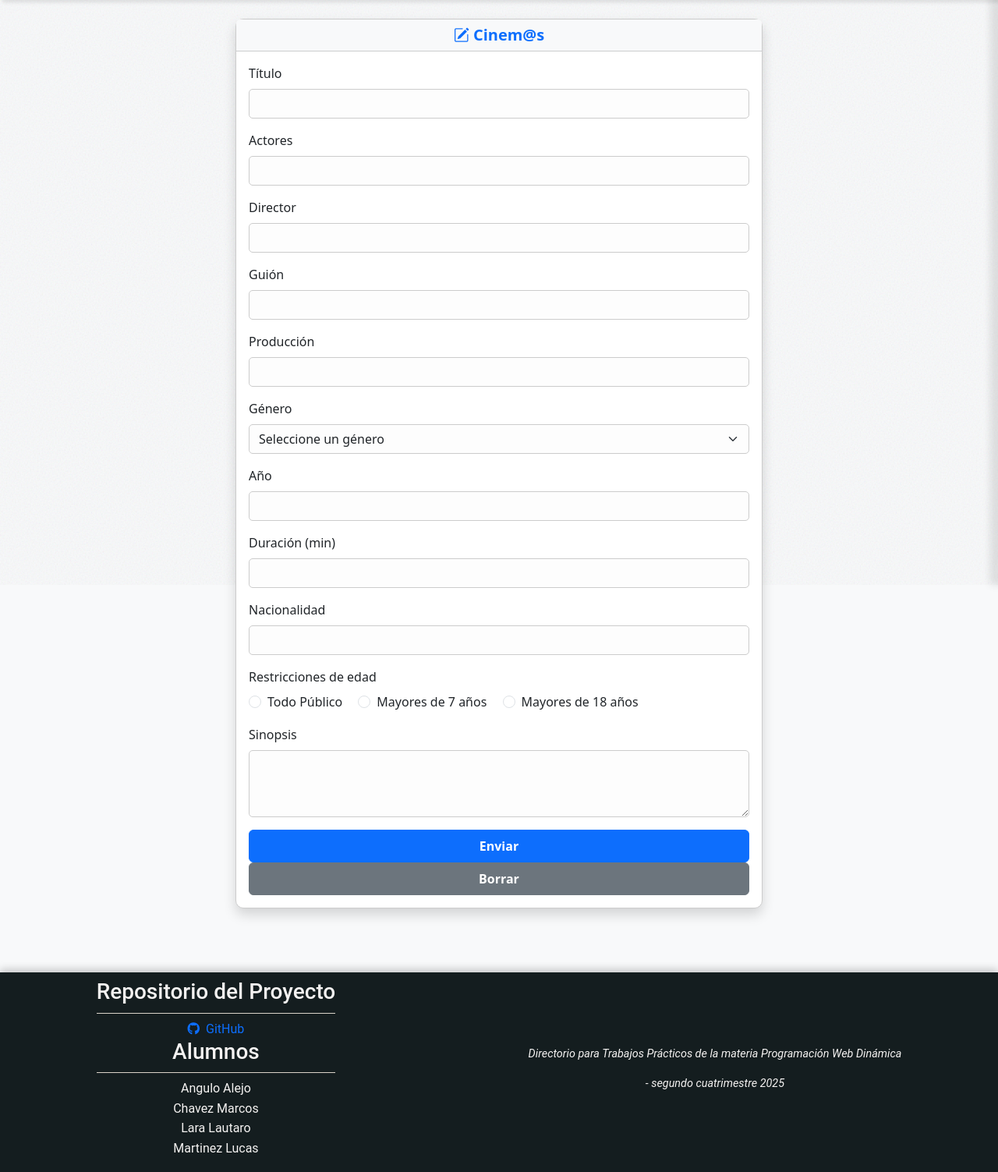
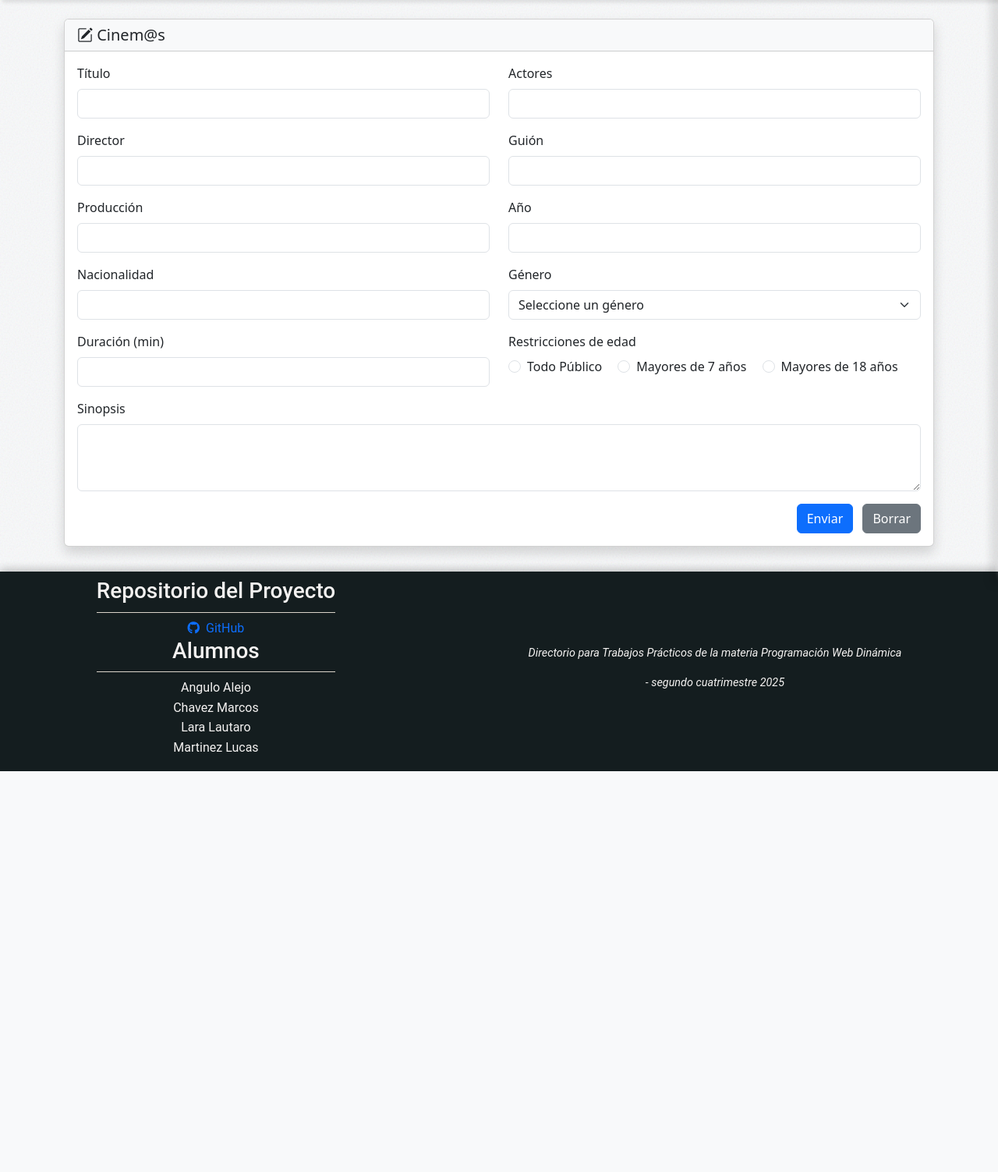
Before and after one commit to Marcos-Chavez-5505/PWD, a PHP site: page /TP/2/4/formulario.php in a window 1280 px wide. Shown: the part 50-1553 px from the top of the page at 78% size. After the commit the page ends 1039 px from the top, so only its background shows below. Run offline with PHP 8.4, Linux system fonts and the light colour scheme.

Commit message:
estilo formulario pelicula arreglado, cambios en verificarpass

```diff
--- a/vista/TP/2/4/formulario.php
+++ b/vista/TP/2/4/formulario.php
@@ -3,14 +3,11 @@
 <head>
     <meta charset="UTF-8">
     <meta name="viewport" content="width=device-width, initial-scale=1">
-    <title>Cinem@s - Carga de Películas</title>
+    <title>Cinem@s</title>
 
     <!-- Bootstrap -->
     <link href="https://cdn.jsdelivr.net/npm/bootstrap@5.3.2/dist/css/bootstrap.min.css" rel="stylesheet">
     <link href="https://cdn.jsdelivr.net/npm/bootstrap-icons@1.10.5/font/bootstrap-icons.css" rel="stylesheet">
-
-    <!-- Tu CSS -->
-    <link rel="stylesheet" href="../../../css/tp2.css">
 </head>
 <body class="bg-light">
 
@@ -26,43 +23,64 @@
                 <div class="card-body">
                     <form id="peliculaForm" action="pelicula.php" method="POST" novalidate>
 
+                        <div class="row">
                             <!-- Título -->
-                        <div class="mb-3">
+                            <div class="col-md-6 mb-3">
                                 <label for="titulo" class="form-label">Título</label>
                                 <input type="text" class="form-control" name="titulo" id="titulo" required>
                                 <div class="invalid-feedback">El título es obligatorio y debe tener al menos 2 caracteres.</div>
                             </div>
 
                             <!-- Actores -->
-                        <div class="mb-3">
+                            <div class="col-md-6 mb-3">
                                 <label for="actores" class="form-label">Actores</label>
                                 <input type="text" class="form-control" name="actores" id="actores" required>
                                 <div class="invalid-feedback">Los actores son obligatorios.</div>
                             </div>
+                        </div>
 
+                        <div class="row">
                             <!-- Director -->
-                        <div class="mb-3">
+                            <div class="col-md-6 mb-3">
                                 <label for="director" class="form-label">Director</label>
                                 <input type="text" class="form-control" name="director" id="director" required>
                                 <div class="invalid-feedback">El director es obligatorio.</div>
                             </div>
 
-                        <!-- Guión -->
-                        <div class="mb-3">
+                            <!-- Guion -->
+                            <div class="col-md-6 mb-3">
                                 <label for="guion" class="form-label">Guión</label>
                                 <input type="text" class="form-control" name="guion" id="guion" required>
-                            <div class="invalid-feedback">El guion es obligatorio.</div>
+                                <div class="invalid-feedback">El guión es obligatorio.</div>
+                            </div>
                         </div>
 
+                        <div class="row">
                             <!-- Producción -->
-                        <div class="mb-3">
+                            <div class="col-md-6 mb-3">
                                 <label for="produccion" class="form-label">Producción</label>
                                 <input type="text" class="form-control" name="produccion" id="produccion" required>
                                 <div class="invalid-feedback">La producción es obligatoria.</div>
                             </div>
 
+                            <!-- Año -->
+                            <div class="col-md-6 mb-3">
+                                <label for="anio" class="form-label">Año</label>
+                                <input type="number" class="form-control" name="anio" id="anio" maxlength="4" required>
+                                <div class="invalid-feedback">Ingrese un año válido entre 1900 y el año actual.</div>
+                            </div>
+                        </div>
+
+                        <div class="row">
+                            <!-- Nacionalidad -->
+                            <div class="col-md-6 mb-3">
+                                <label for="nacionalidad" class="form-label">Nacionalidad</label>
+                                <input type="text" class="form-control" name="nacionalidad" id="nacionalidad" required>
+                                <div class="invalid-feedback">La nacionalidad es obligatoria.</div>
+                            </div>
+
                             <!-- Género -->
-                        <div class="mb-3">
+                            <div class="col-md-6 mb-3">
                                 <label for="genero" class="form-label">Género</label>
                                 <select class="form-select" name="genero" id="genero" required>
                                     <option value="">Seleccione un género</option>
@@ -76,30 +94,18 @@
                                 </select>
                                 <div class="invalid-feedback">Debe seleccionar un género.</div>
                             </div>
-
-                        <!-- Año -->
-                        <div class="mb-3">
-                            <label for="anio" class="form-label">Año</label>
-                            <input type="number" class="form-control" name="anio" id="anio" maxlength="4" required>
-                            <div class="invalid-feedback">Ingrese un año válido de 4 dígitos.</div>
                         </div>
 
+                        <div class="row">
                             <!-- Duración -->
-                        <div class="mb-3">
+                            <div class="col-md-6 mb-3">
                                 <label for="duracion" class="form-label">Duración (min)</label>
                                 <input type="number" class="form-control" name="duracion" id="duracion" maxlength="3" required>
-                            <div class="invalid-feedback">Ingrese una duración válida (1-3 dígitos).</div>
+                                <div class="invalid-feedback">Ingrese una duración válida (mínimo 30 minutos).</div>
                             </div>
 
-                        <!-- Nacionalidad -->
-                        <div class="mb-3">
-                            <label for="nacionalidad" class="form-label">Nacionalidad</label>
-                            <input type="text" class="form-control" name="nacionalidad" id="nacionalidad" required>
-                            <div class="invalid-feedback">La nacionalidad es obligatoria.</div>
-                        </div>
-
-                        <!-- Restricciones de edad -->
-                        <div class="mb-3">
+                            <!-- Restricciones -->
+                            <div class="col-md-6 mb-3">
                                 <label class="form-label d-block">Restricciones de edad</label>
                                 <div class="form-check form-check-inline">
                                     <input class="form-check-input" type="radio" name="restriccion" id="restriccion1" value="Todo Público" required>
@@ -115,6 +121,7 @@
                                 </div>
                                 <div class="invalid-feedback">Seleccione una restricción de edad.</div>
                             </div>
+                        </div>
 
                         <!-- Sinopsis -->
                         <div class="mb-3">
@@ -128,6 +135,7 @@
                             <button type="submit" class="btn btn-primary me-2">Enviar</button>
                             <button type="reset" class="btn btn-secondary">Borrar</button>
                         </div>
+
                     </form>
                 </div>
             </div>
--- a/vista/css/tp2.css
+++ b/vista/css/tp2.css
@@ -42,44 +42,3 @@ button {
     font-weight: bold;
     border-radius: 5px;
 }
-
-
-.container.mt-4 {
-    max-width: 700px;
-    margin: 50px auto;
-}
-
-.card.shadow {
-    border-radius: 10px;
-    border: 1px solid #ccc;
-    background-color: #fff;
-    box-shadow: 0 4px 12px rgba(0,0,0,0.2);
-}
-
-.card-header h5 {
-    color: #0d6efd;
-    font-weight: bold;
-    text-align: center;
-}
-
-.card-body .form-control,
-.card-body .form-select,
-.card-body textarea {
-    border: 1px solid #ccc;
-    border-radius: 5px;
-    background-color: #fdfdfd;
-    transition: all 0.2s;
-}
-
-.card-body .form-control:focus,
-.card-body .form-select:focus,
-.card-body textarea:focus {
-    border-color: #0d6efd;
-    box-shadow: 0 0 6px rgba(13, 110, 253, 0.4);
-}
-
-.card-body button {
-    font-weight: bold;
-    border-radius: 6px;
-    padding: 8px 15px;
-}
```
Also changed, not shown: vista/TP/2/3/verificaPass.php (+16 -15 lines), vista/TP/3/3/index.php (+56 -42 lines), vista/js/validator.js (+109 -26 lines). Lines whose indentation alone changed are shown as unchanged.
